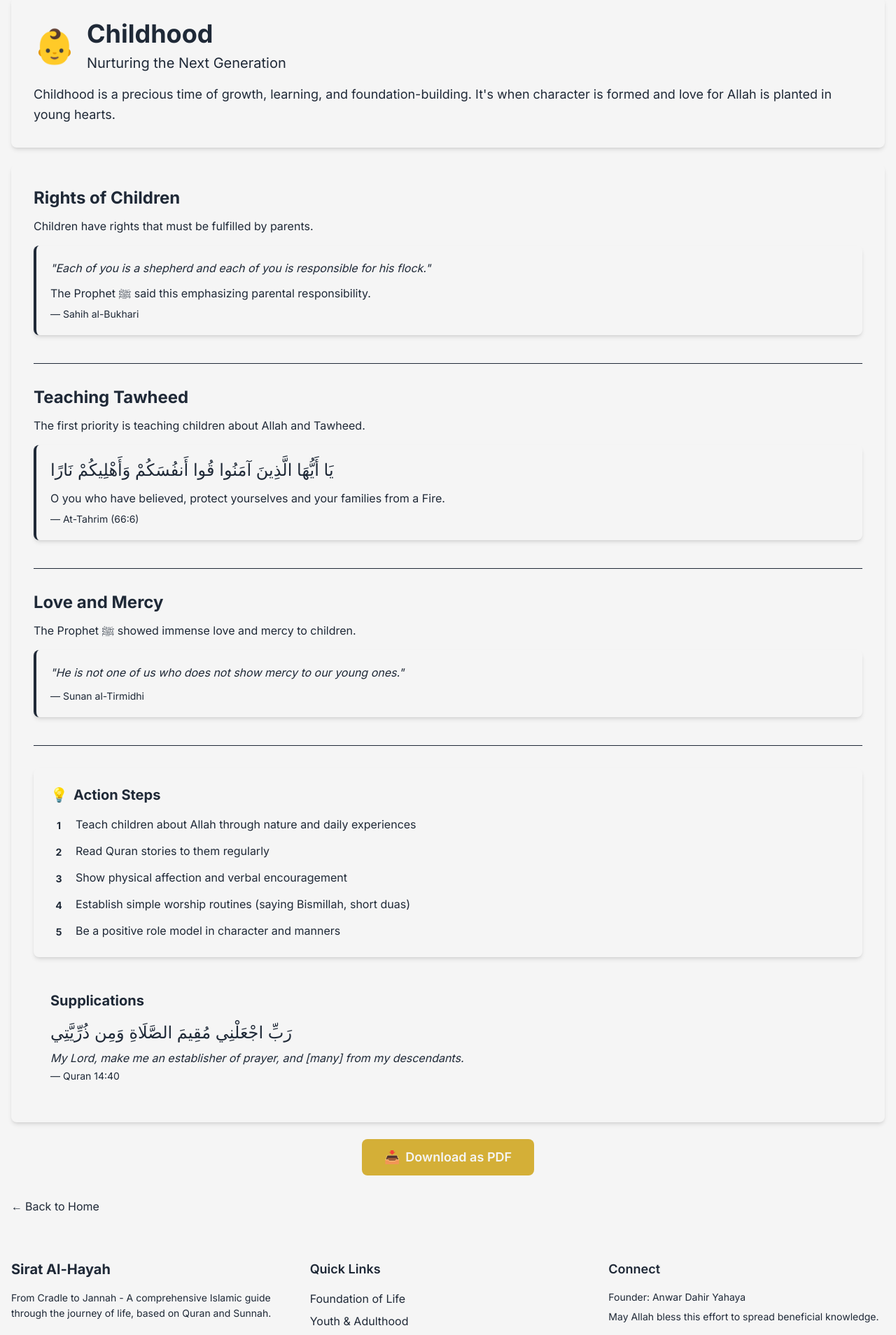
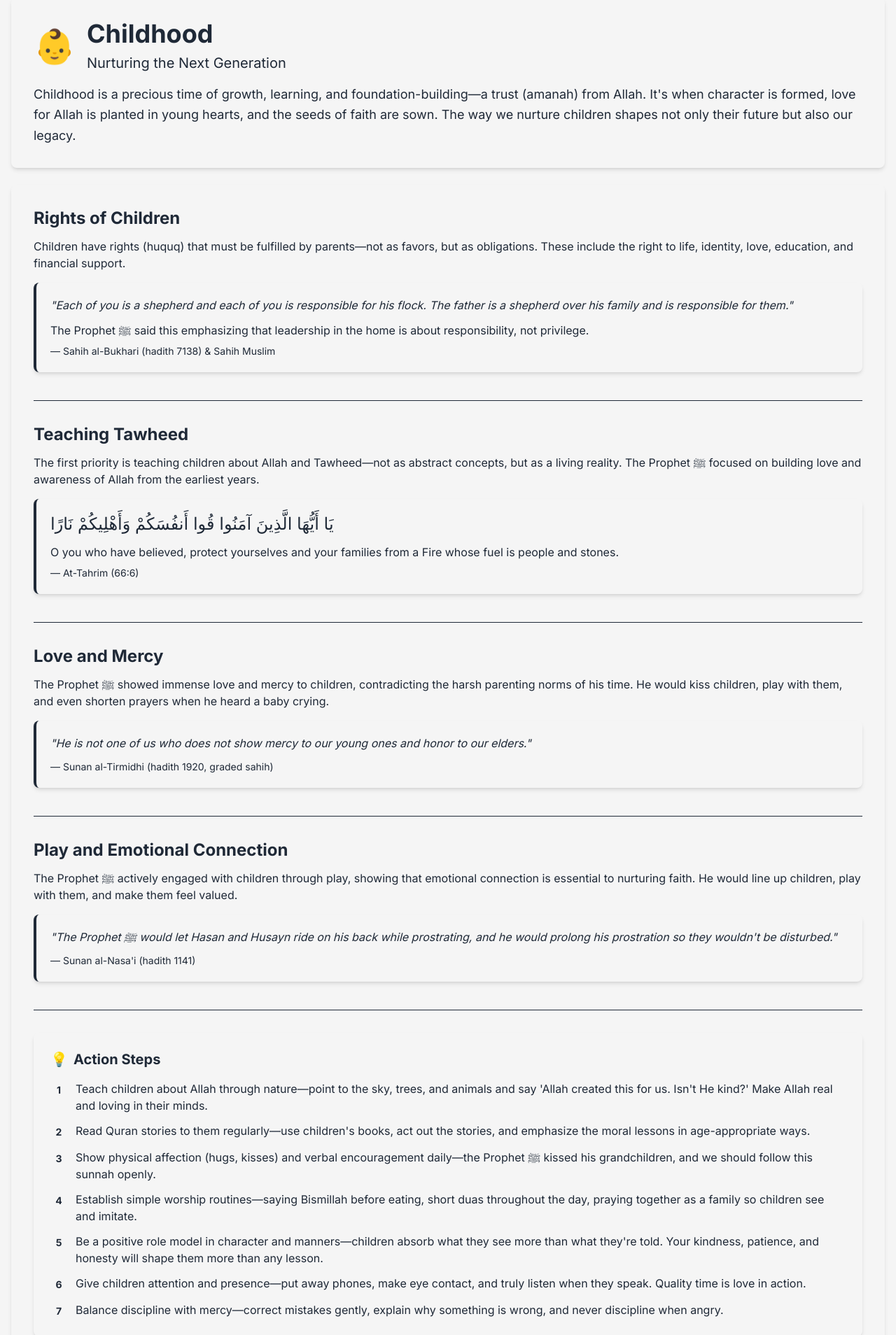
Before and after one commit to Mranwar001/sirat-al-hayah, a React (Vite) app: page /childhood in a window 1280 px wide. Shown: the part 100-2008 px from the top of the page at 70% size. Built offline with nearby package versions, Linux system fonts and the light colour scheme.

Commit message:
Revise childhood module for clarity and depth
Updated the introduction and various sections to emphasize the importance of nurturing children's faith and rights. Enhanced explanations and action steps for better clarity and guidance.

```diff
--- a/src/data/childhood.js
+++ b/src/data/childhood.js
@@ -3,51 +3,103 @@ export default {
   title: "Childhood",
   subtitle: "Nurturing the Next Generation",
   icon: "👶",
-  introduction: `Childhood is a precious time of growth, learning, and foundation-building.
-    It's when character is formed and love for Allah is planted in young hearts.`,
+  introduction: `Childhood is a precious time of growth, learning, and foundation-building—a trust (amanah) from Allah.
+    It's when character is formed, love for Allah is planted in young hearts, and the seeds of faith are sown.
+    The way we nurture children shapes not only their future but also our legacy.`,
 
   points: [
     {
       heading: "Rights of Children",
-      text: "Children have rights that must be fulfilled by parents.",
+      text: "Children have rights (huquq) that must be fulfilled by parents—not as favors, but as obligations. These include the right to life, identity, love, education, and financial support.",
       evidence: {
-        hadith: "Each of you is a shepherd and each of you is responsible for his flock.",
-        translation: "The Prophet ﷺ said this emphasizing parental responsibility.",
-        reference: "Sahih al-Bukhari"
-      }
+        hadith: "Each of you is a shepherd and each of you is responsible for his flock. The father is a shepherd over his family and is responsible for them.",
+        translation: "The Prophet ﷺ said this emphasizing that leadership in the home is about responsibility, not privilege.",
+        reference: "Sahih al-Bukhari (hadith 7138) & Sahih Muslim"
+      },
+      explanation: "This famous hadith establishes that parenthood is a position of accountability before Allah. Every child is a trust, and we will be asked about how we fulfilled their rights—not just their physical needs, but their emotional, spiritual, and educational needs as well."
     },
     {
       heading: "Teaching Tawheed",
-      text: "The first priority is teaching children about Allah and Tawheed.",
+      text: "The first priority is teaching children about Allah and Tawheed—not as abstract concepts, but as a living reality. The Prophet ﷺ focused on building love and awareness of Allah from the earliest years.",
       evidence: {
         quran: "يَا أَيُّهَا الَّذِينَ آمَنُوا قُوا أَنفُسَكُمْ وَأَهْلِيكُمْ نَارًا",
-        translation: "O you who have believed, protect yourselves and your families from a Fire.",
+        translation: "O you who have believed, protect yourselves and your families from a Fire whose fuel is people and stones.",
         surah: "At-Tahrim (66:6)"
-      }
+      },
+      explanation: "Protecting families from Hellfire begins with teaching them what pleases Allah and what angers Him. This verse commands parents to actively guard their children—through education, guidance, and creating an environment of faith. The greatest protection is a heart filled with love for Allah and consciousness of Him."
     },
     {
       heading: "Love and Mercy",
-      text: "The Prophet ﷺ showed immense love and mercy to children.",
+      text: "The Prophet ﷺ showed immense love and mercy to children, contradicting the harsh parenting norms of his time. He would kiss children, play with them, and even shorten prayers when he heard a baby crying.",
       evidence: {
-        hadith: "He is not one of us who does not show mercy to our young ones.",
-        reference: "Sunan al-Tirmidhi"
-      }
+        hadith: "He is not one of us who does not show mercy to our young ones and honor to our elders.",
+        reference: "Sunan al-Tirmidhi (hadith 1920, graded sahih)"
+      },
+      explanation: "The Prophet ﷺ made mercy toward children a defining characteristic of the Muslim community. This mercy isn't weakness—it's the foundation upon which respect, discipline, and love for faith are built. A child who feels genuinely loved by parents will find it easier to love Allah and His Messenger."
+    },
+    {
+      heading: "Play and Emotional Connection",
+      text: "The Prophet ﷺ actively engaged with children through play, showing that emotional connection is essential to nurturing faith. He would line up children, play with them, and make them feel valued.",
+      evidence: {
+        hadith: "The Prophet ﷺ would let Hasan and Husayn ride on his back while prostrating, and he would prolong his prostration so they wouldn't be disturbed.",
+        reference: "Sunan al-Nasa'i (hadith 1141)",
+        additional: "He also said 'Whoever has a child, should act like a child with them.'"
+      },
+      explanation: "This demonstrates that spirituality and playfulness aren't opposites. By allowing his grandchildren to climb on him during prayer, the Prophet ﷺ taught us that love and joy are part of faith. Children learn through connection—when they feel loved, they internalize the values we teach."
     }
   ],
 
   actionSteps: [
-    "Teach children about Allah through nature and daily experiences",
-    "Read Quran stories to them regularly",
-    "Show physical affection and verbal encouragement",
-    "Establish simple worship routines (saying Bismillah, short duas)",
-    "Be a positive role model in character and manners"
+    "Teach children about Allah through nature—point to the sky, trees, and animals and say 'Allah created this for us. Isn't He kind?' Make Allah real and loving in their minds.",
+    "Read Quran stories to them regularly—use children's books, act out the stories, and emphasize the moral lessons in age-appropriate ways.",
+    "Show physical affection (hugs, kisses) and verbal encouragement daily—the Prophet ﷺ kissed his grandchildren, and we should follow this sunnah openly.",
+    "Establish simple worship routines—saying Bismillah before eating, short duas throughout the day, praying together as a family so children see and imitate.",
+    "Be a positive role model in character and manners—children absorb what they see more than what they're told. Your kindness, patience, and honesty will shape them more than any lesson.",
+    "Give children attention and presence—put away phones, make eye contact, and truly listen when they speak. Quality time is love in action.",
+    "Balance discipline with mercy—correct mistakes gently, explain why something is wrong, and never discipline when angry."
   ],
 
   duas: [
     {
       arabic: "رَبِّ اجْعَلْنِي مُقِيمَ الصَّلَاةِ وَمِن ذُرِّيَّتِي",
       translation: "My Lord, make me an establisher of prayer, and [many] from my descendants.",
-      reference: "Quran 14:40"
+      reference: "Quran 14:40",
+      context: "The Prophet Ibrahim's dua—showing that even prophets prayed for their children's faith. Notice he first asks for himself, then for his descendants. We must first establish prayer in our own lives before we can teach it to our children."
+    },
+    {
+      arabic: "رَبَّنَا هَبْ لَنَا مِنْ أَزْوَاجِنَا وَذُرِّيَّاتِنَا قُرَّةَ أَعْيُنٍ وَاجْعَلْنَا لِلْمُتَّقِينَ إِمَامًا",
+      translation: "Our Lord, grant us from among our wives and offspring comfort to our eyes and make us an example for the righteous.",
+      reference: "Quran 25:74",
+      context: "This beautiful dua asks for children who bring 'coolness of the eyes'—joy, pride, and contentment—because they are righteous and beloved to Allah."
+    },
+    {
+      arabic: "اللَّهُمَّ بَارِكْ لِي فِي أَوْلَادِي وَلَا تَضُرَّهُمْ وَوَفِّقْهُمْ لِطَاعَتِكَ",
+      translation: "O Allah, bless my children for me, do not let them harm me, and grant them success in obeying You.",
+      reference: "Traditional dua from pious predecessors"
     }
-  ]
+  ],
+
+  footnotes: {
+    rightToLife: "Among children's rights is the right to life itself—Islam strictly prohibits female infanticide (which was practiced in pre-Islamic Arabia) and abortion without valid reason. Every child is a gift, regardless of gender.",
+    rightToLove: "Scholars emphasize that showing love to children isn't optional—it's a right. Withholding affection can harm a child's emotional development and their ability to trust and love Allah.",
+    propheticPlay: "The Prophet ﷺ would say 'I love Hasan and Husayn' repeatedly, showing that verbal affirmation of love is important. He also played with children, ran races with Aisha, and engaged with young ones joyfully."
+  },
+
+  commonMistakes: [
+    "Neglecting spiritual education while focusing only on worldly success",
+    "Harsh discipline that breaks a child's spirit rather than guiding them",
+    "Inconsistency—saying one thing but doing another",
+    "Comparing children to others, which creates resentment",
+    "Ignoring emotional needs while providing only physical needs"
+  ],
+
+  ageBasedGuidance: {
+    ages0to7: "Playful years—focus on love, security, introducing Allah as kind and loving, teaching basic duas through repetition and fun.",
+    ages7to14: "Teaching years—introduce prayer (encourage at 7, gently enforce by 10), teach Quran, explain why we worship, answer questions patiently.",
+    ages14plus: "Friendship years—transition to guiding as a mentor, respect their growing independence, maintain open communication, be the adult they trust to confide in."
+  },
+
+  relatedModules: ["character", "family", "prophet-stories", "purification"],
+
+  keyTakeaway: "Children are not empty vessels to be filled, but gardens to be nurtured. Our role is to create an environment where faith can grow naturally—through love, example, and gentle guidance. The Prophet ﷺ showed us that the heart of Islamic parenting is mercy, not severity; connection, not control; and planting seeds of faith that will inshaAllah bear fruit for generations to come."
 };
```
